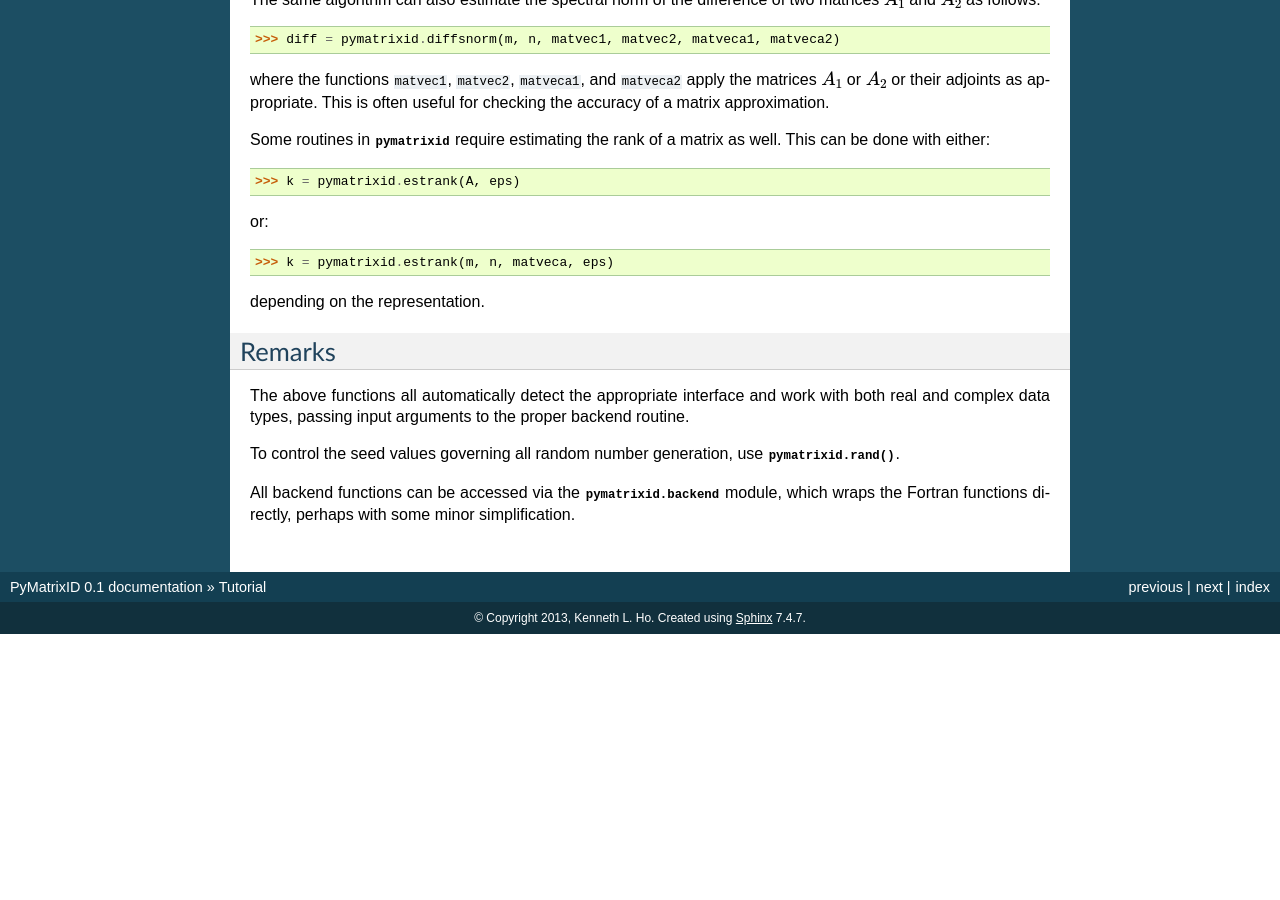
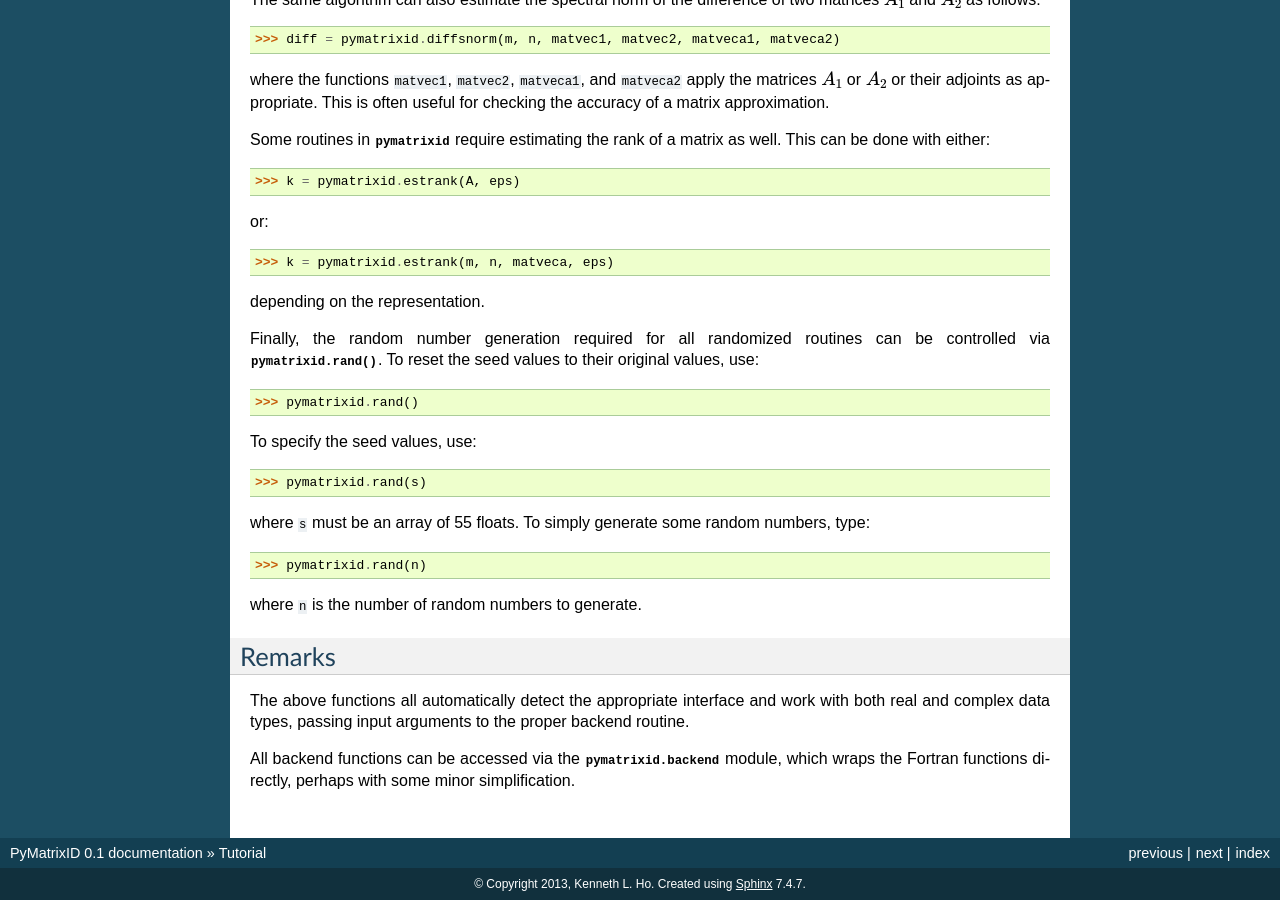
Before and after one commit to klho/PyMatrixID, a Sphinx documentation site: the page built from doc/tutorial.rst, in a window 1280 px wide and 900 px high, scrolled down 3500 px. Built offline with Sphinx 7.4.7, drawn with Linux system fonts in a browser that asks for light colours; before the commit the page ends 4134 px from its top, so only the background shows below that.

Commit message:
Reworked documentation.

```diff
--- a/doc/tutorial.rst
+++ b/doc/tutorial.rst
@@ -181,11 +181,23 @@ or::
 
 depending on the representation.
 
+Finally, the random number generation required for all randomized routines can be controlled via :func:`pymatrixid.rand`. To reset the seed values to their original values, use::
+
+>>> pymatrixid.rand()
+
+To specify the seed values, use::
+
+>>> pymatrixid.rand(s)
+
+where ``s`` must be an array of 55 floats. To simply generate some random numbers, type::
+
+>>> pymatrixid.rand(n)
+
+where ``n`` is the number of random numbers to generate.
+
 Remarks
 -------
 
 The above functions all automatically detect the appropriate interface and work with both real and complex data types, passing input arguments to the proper backend routine.
 
-To control the seed values governing all random number generation, use :func:`pymatrixid.rand`.
-
 All backend functions can be accessed via the :mod:`pymatrixid.backend` module, which wraps the Fortran functions directly, perhaps with some minor simplification.
```
